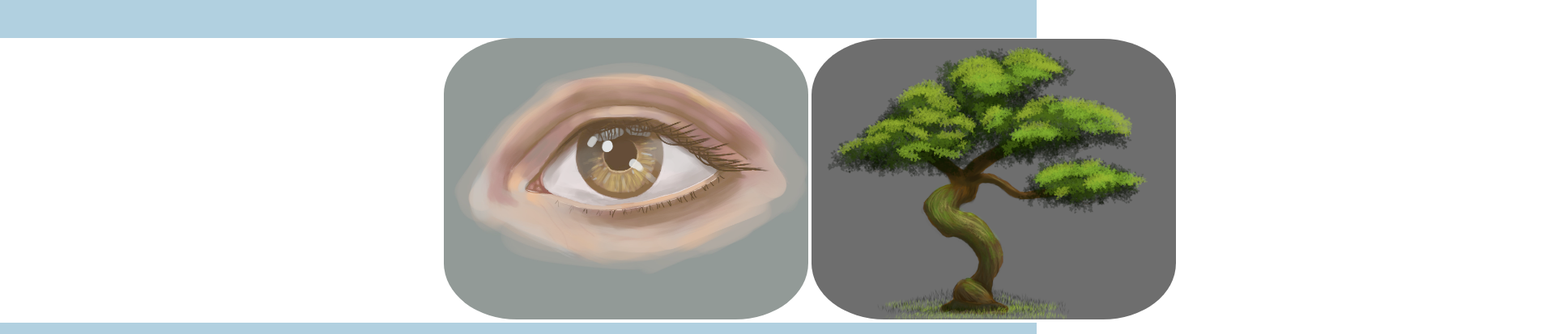
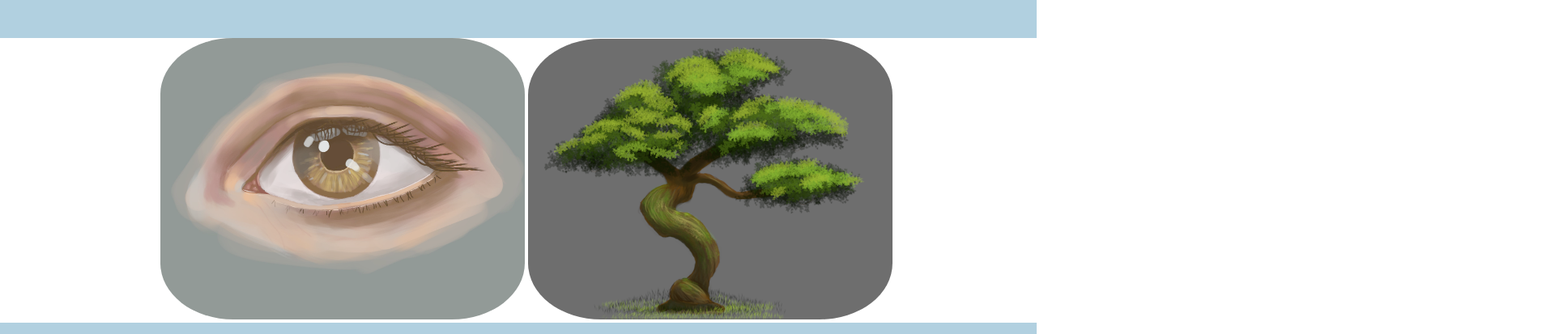
Before and after one commit to baldymcbeardface/CV, a plain HTML site: page art.html in a window 1280 px wide. Shown: the part 128-541 px from the top of the page at 81% size, 1920 px wide, since content can reach past the window. Drawn offline with Linux system fonts and the light colour scheme.

Commit message:
Update style.css

```diff
--- a/CSS/style.css
+++ b/CSS/style.css
@@ -26,7 +26,7 @@
 
 .picture-container{
   text-align: center;
-  width: 2000px;
+  width: 1300px;
   margin: 0 auto;
 }
 
```
